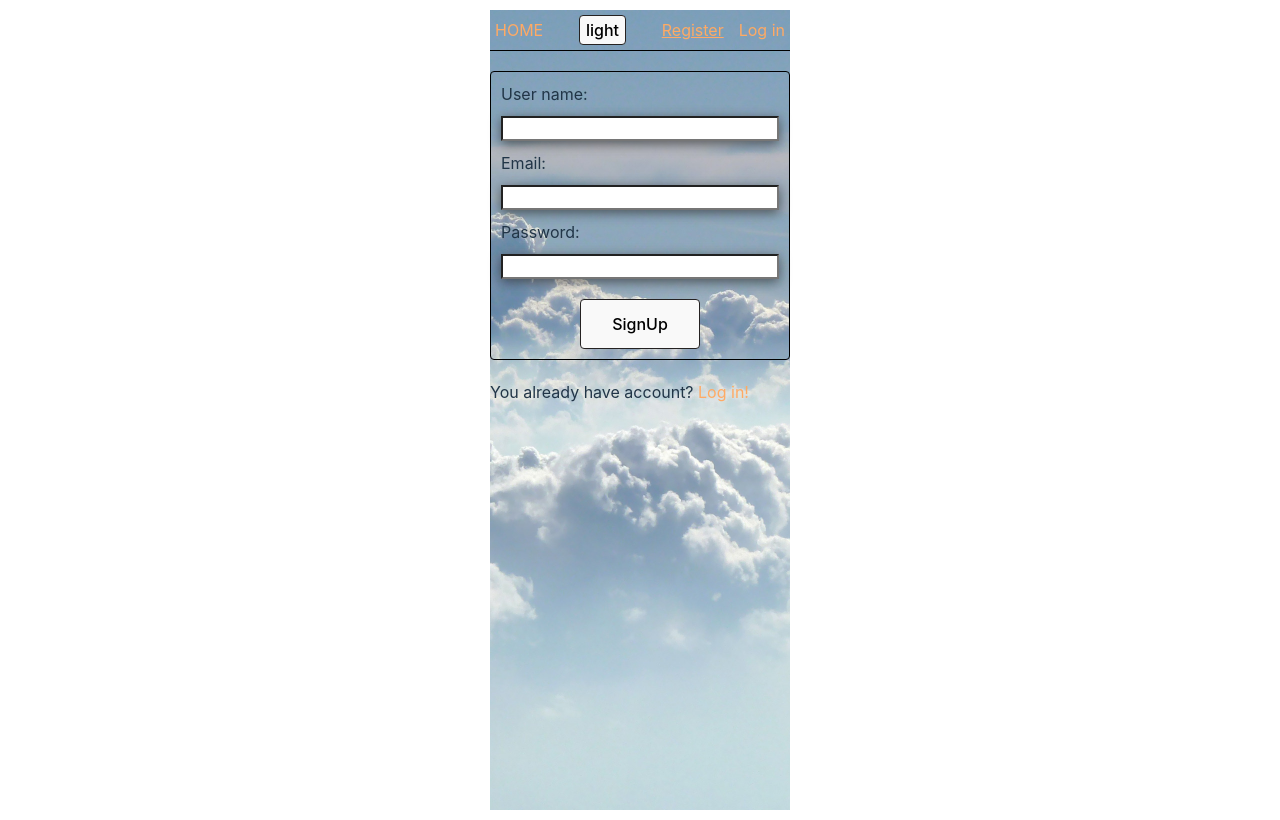
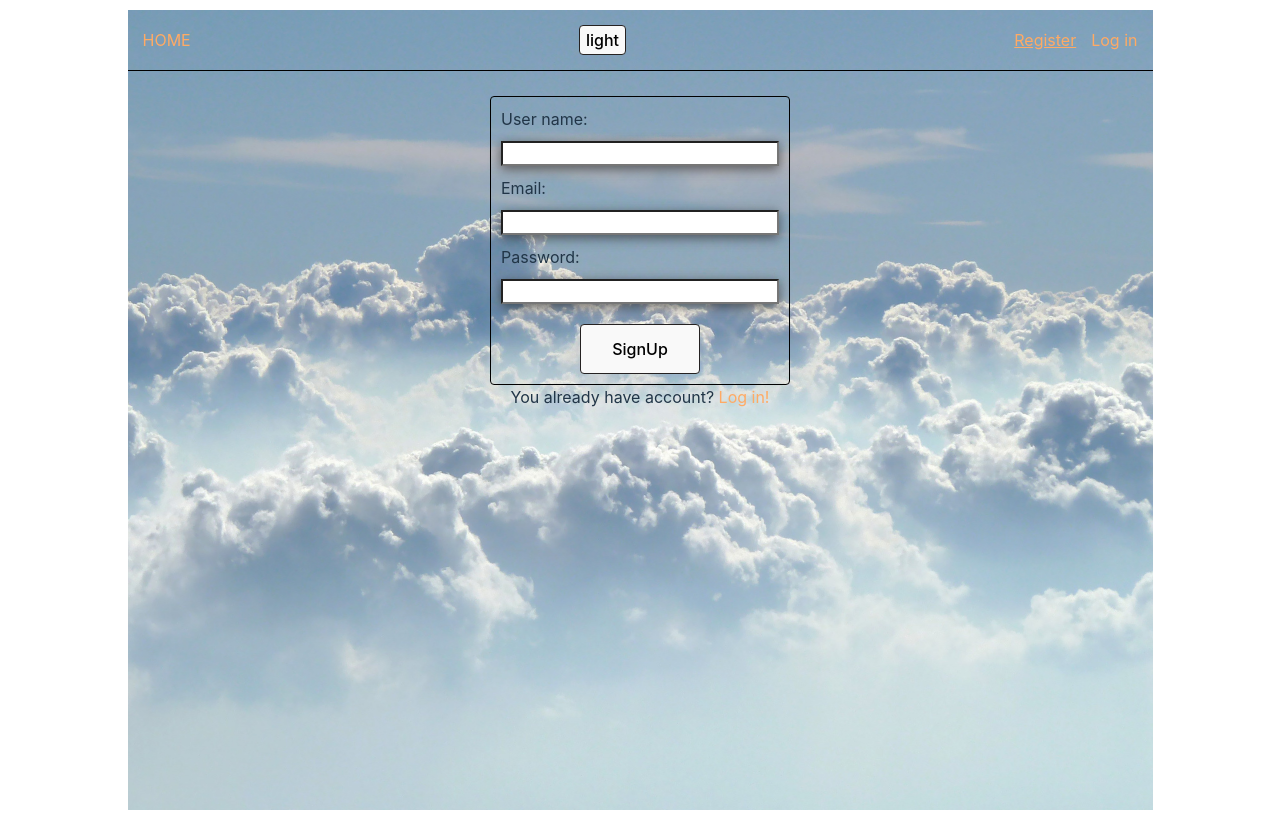
Before and after one commit to Vi-Kovalska/Phonebook, a React (Vite) app: page /register in a window 1280 px wide. Built offline with nearby package versions, Linux system fonts and the light colour scheme.

Commit message:
fix: fixed adaptive styles

```diff
--- a/src/components/App.css
+++ b/src/components/App.css
@@ -10,6 +10,11 @@
     background-size: cover;
     color: #213547;
       height: 100vh;
+      width: 320px;
+      display: flex;
+        flex-direction: column;
+        align-items: stretch;
+        justify-content: start;
 }
 .dark{
   background-image: url(../assets/dark-sky.jpeg);
@@ -18,4 +23,28 @@
     background-size: cover;
       color: bisque;
       height: 100vh;
+      width: 320px;
+      display: flex;
+        flex-direction: column;
+        align-items: stretch;
+        justify-content: start;
 }
+
+@media (min-width: 768px) and (max-width: 1024px) {
+  .dark{
+    min-width: 768px;
+  }
+  .light{
+    min-width:768px;
+  }
+}
+
+@media (min-width: 1025px) {
+  .dark {
+      min-width: 1025px;
+    }
+
+    .light {
+      min-width: 1025px;
+    }
+}
--- a/src/components/AppBar/AppBar.module.css
+++ b/src/components/AppBar/AppBar.module.css
@@ -4,8 +4,9 @@
     justify-content: center;
     align-items: center;
     gap: 5px;
-    padding: 5px;
+    padding: 15px;
     border-bottom: 1px solid black;
+    margin-bottom: 25px;
 }
 @media screen and (min-width: 768px) {
 .wrapperAppBar{
--- a/src/components/Layout/Layout.module.css
+++ b/src/components/Layout/Layout.module.css
@@ -0,0 +1,3 @@
+/* .pageWrapper{
+    width: 1000px;
+} */
--- a/src/components/LoginForm/LoginForm.module.css
+++ b/src/components/LoginForm/LoginForm.module.css
@@ -9,6 +9,7 @@
     padding: 10px;
     margin-top: 20px;
     margin-bottom: 20px;
+    margin: 0 auto;
 }
 
 .fieldWrapper {
--- a/src/components/RegistrationForm/RegistrationForm.module.css
+++ b/src/components/RegistrationForm/RegistrationForm.module.css
@@ -9,6 +9,7 @@
     padding: 10px;
     margin-top: 20px;
     margin-bottom: 20px;
+    margin: 0 auto;
 }
 
 .fieldWrapper {
--- a/src/pages/LoginPage/LoginPage.jsx
+++ b/src/pages/LoginPage/LoginPage.jsx
@@ -8,7 +8,7 @@ const LoginPage = () => {
       return clsx(s.link, isActive && s.active);
     };
   return (
-      <div>
+      <div className={s.pageWrapper}>
       <LoginForm />
       <p>You don't have account yet? <NavLink to='/register'className={buildLinkClass}>Register!</NavLink></p>
     </div>
--- a/src/pages/LoginPage/LoginPage.module.css
+++ b/src/pages/LoginPage/LoginPage.module.css
@@ -5,3 +5,8 @@
 .active {
     text-decoration: underline;
 }
+.pageWrapper{
+    display: flex;
+        flex-direction: column;
+        align-items: center;
+}
--- a/src/pages/RegistrationPage/RegistrationPage.jsx
+++ b/src/pages/RegistrationPage/RegistrationPage.jsx
@@ -8,7 +8,7 @@ const RegistrationPage = () => {
   return clsx(s.link, isActive && s.active);
 };
   return (
-      <div>
+      <div className={s.pageWrapper}>
       <RegistrationForm />
       <p>You already have account? <NavLink to='/login'className={buildLinkClass}>Log in!</NavLink></p>
     </div>
--- a/src/pages/RegistrationPage/RegistrationPage.module.css
+++ b/src/pages/RegistrationPage/RegistrationPage.module.css
@@ -5,3 +5,8 @@
 .active {
     text-decoration: underline;
 }
+.pageWrapper{
+    display: flex;
+    flex-direction: column;
+    align-items: center;
+}
--- a/src/redux/contacts/slice.js
+++ b/src/redux/contacts/slice.js
@@ -75,4 +75,4 @@ const slice = createSlice({
 });
 
 export const contactsReducer = slice.reducer;
-export const { stabilisationError, setIdContacts } = slice.actions;
+export const { setIdContacts } = slice.actions;
```
Also changed, not shown: 1 other file (tests, documents, lock files or other folders).
